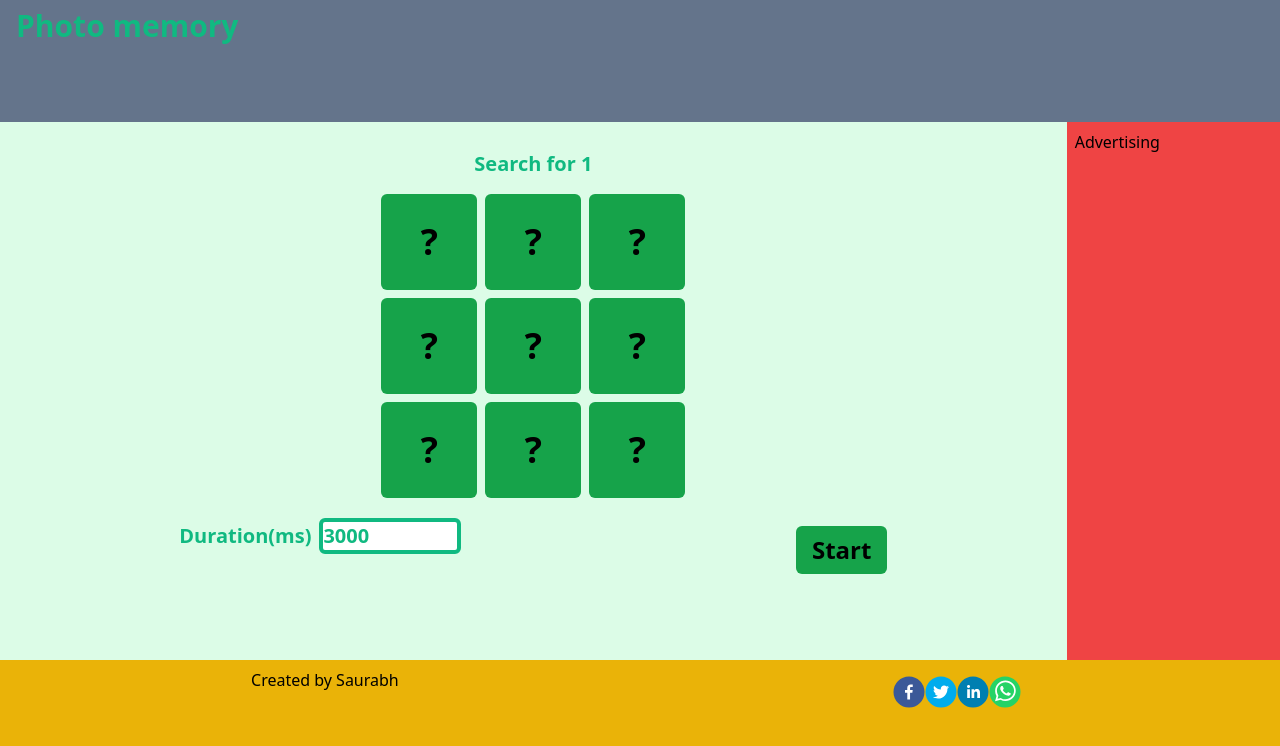
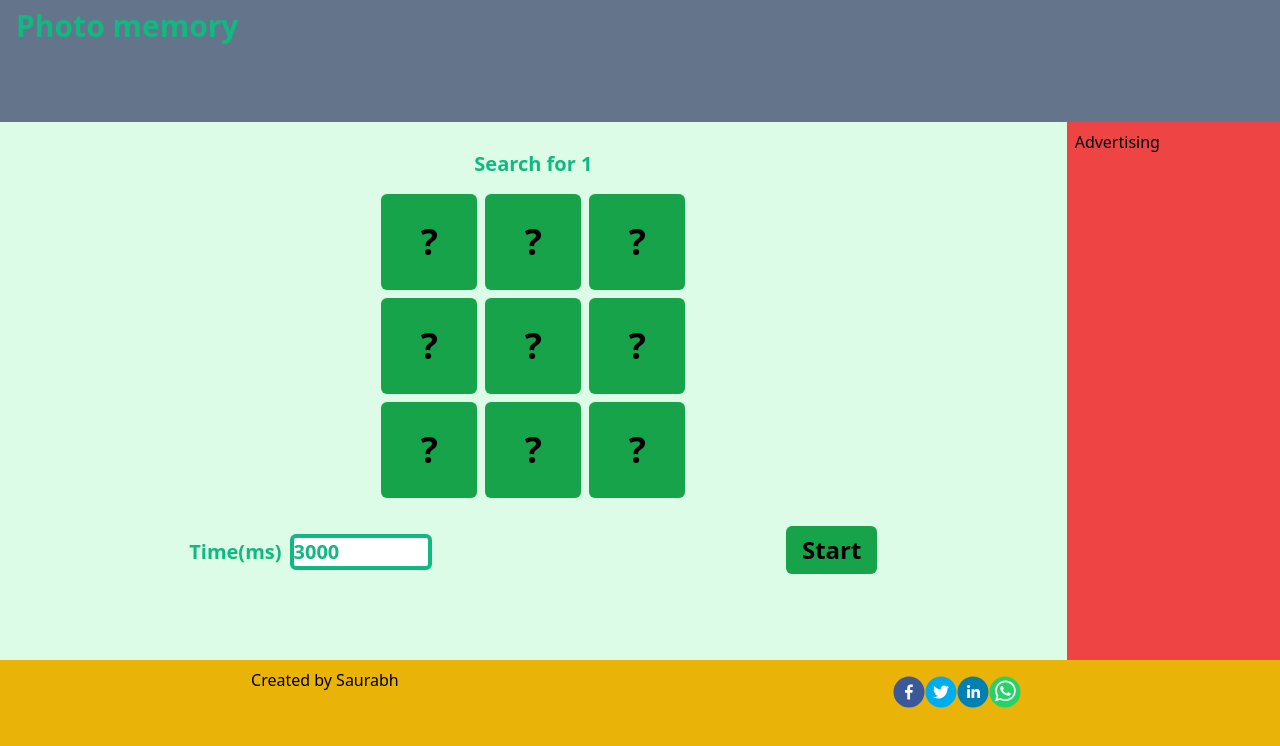
Before and after one commit to saurabhp75/board-game, a React (Vite) app: page / in a window 1280 px wide. Shown: the top 746 px of the page. Built offline with nearby package versions, Linux system fonts and the light colour scheme.

Commit message:
Fix button alignment

```diff
--- a/src/board/Board.tsx
+++ b/src/board/Board.tsx
@@ -98,7 +98,7 @@ const Board: FC = () => {
     <>
       <div className="font-san mx-3 my-3 flex flex-col items-center justify-end">
         <div className="m-2 text-xl font-bold text-emerald-500">
-          {boardState.won ? "You win!" : `Search for ${boardState.searchNum}`}
+          {boardState.won ? "You win🏆🎆" : `Search for ${boardState.searchNum}`}
         </div>
 
         <div className="m-2 grid grid-cols-cell grid-rows-cell gap-2">
@@ -150,7 +150,7 @@ const Board: FC = () => {
         </div>
       </div>
 
-      <div className="flex items-stretch justify-around">
+      <div className="flex justify-around items-baseline">
         <Duration boardState={boardState} boardDispatch={boardDispatch} />
         <CustomButton resetBoard={resetBoard} />
         {/* <button
--- a/src/board/Duration.tsx
+++ b/src/board/Duration.tsx
@@ -13,7 +13,7 @@ function Duration({ boardState, boardDispatch }) {
           htmlFor="duration"
           className="m-2 text-xl font-bold text-emerald-500"
         >
-          Duration(ms)
+          Time(ms)
         </label>
         <input
           className="mb-2 rounded-md border-4 border-emerald-500 text-xl font-bold text-emerald-500"
--- a/tailwind.config.cjs
+++ b/tailwind.config.cjs
@@ -5,11 +5,11 @@ module.exports = {
   theme: {
     extend: {
       gridTemplateColumns: {
-        // Simple 16 column grid
+        // Simple 3 column grid
         cell: "repeat(3, minmax(0, 6rem))",
       },
       gridTemplateRows: {
-        // Simple 16 column grid
+        // Simple 3 row grid
         cell: "repeat(3, minmax(0, 6rem))",
       },
       keyframes: {
```
